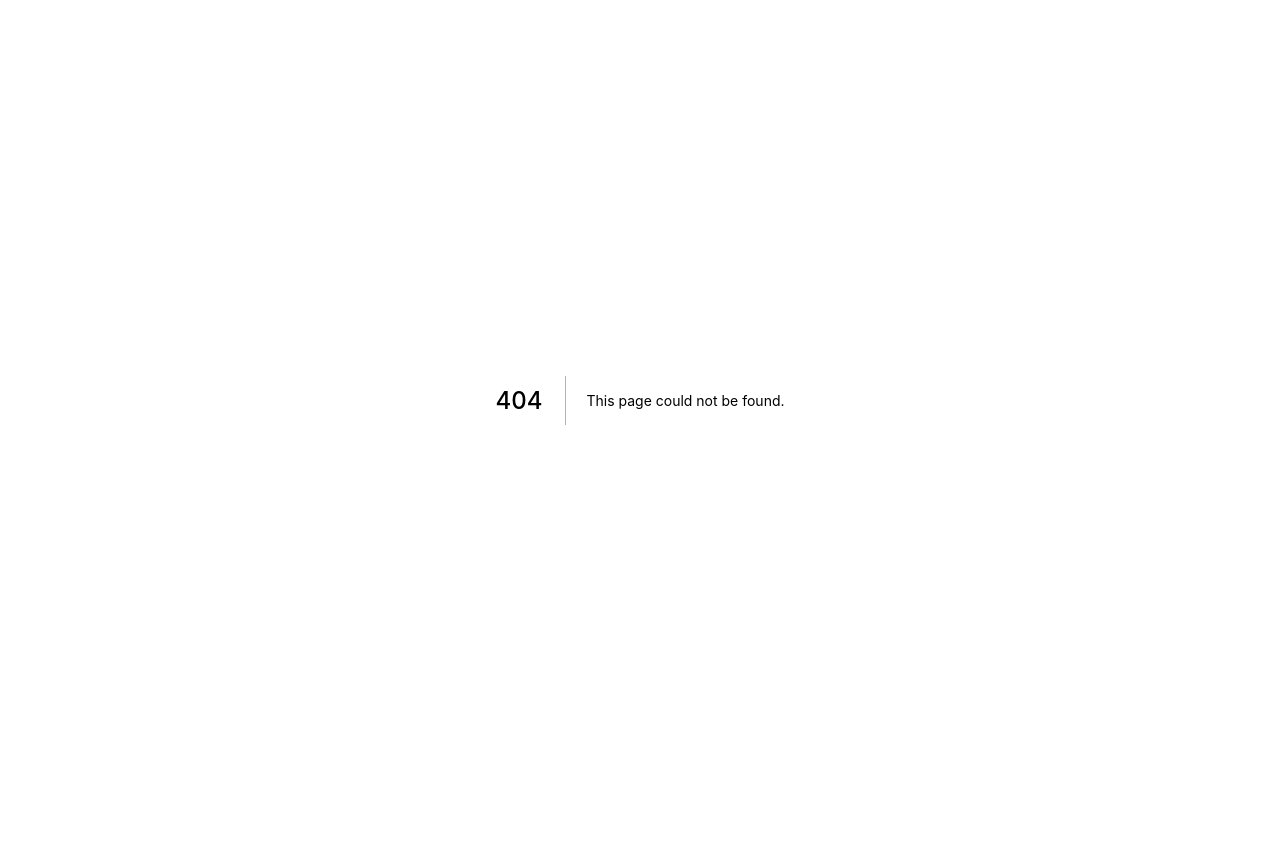
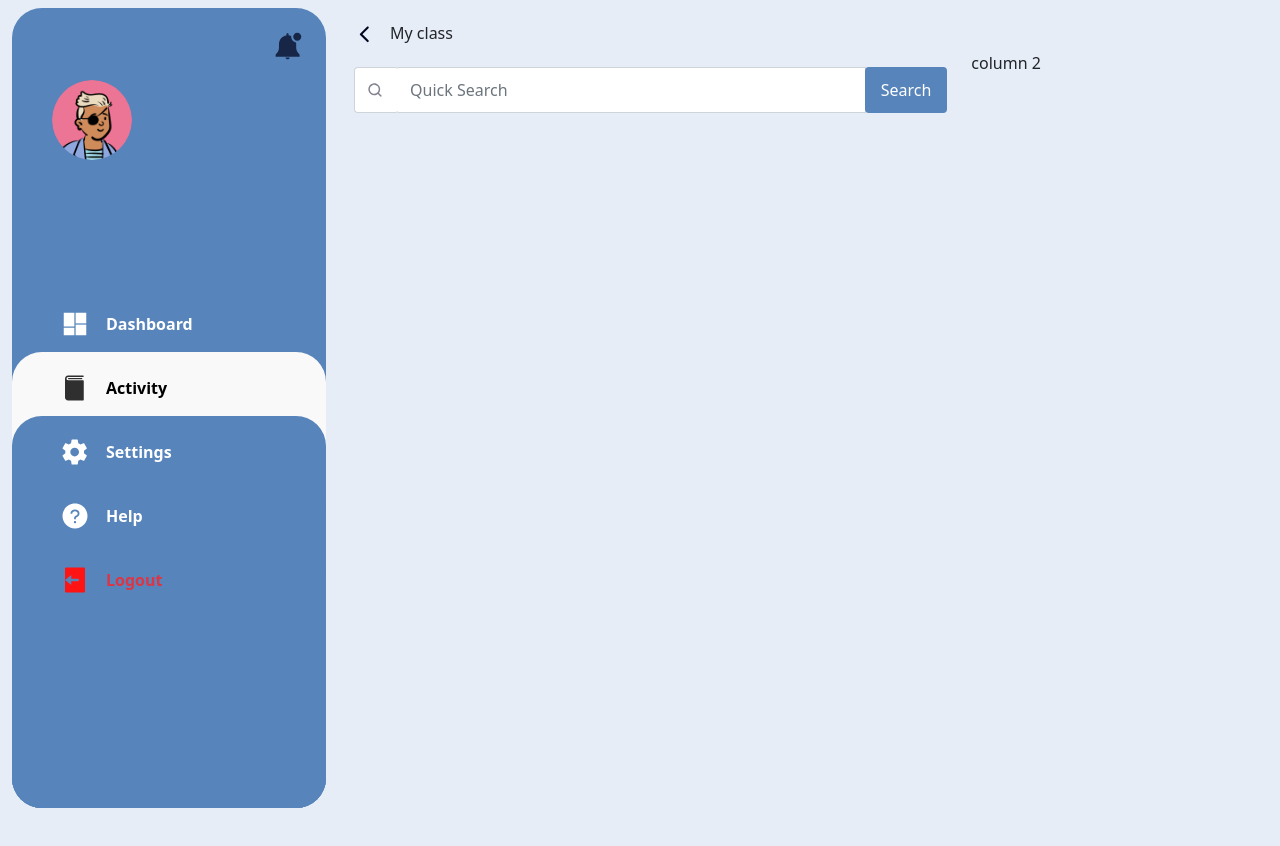
Before and after one commit to MemorableTeam/kurangguru-frontend, a Next.js app: page /class in a window 1280 px wide. Before the commit this address had no page. Shown: the top 846 px of the page. Before the commit the page ends 800 px from the top, so only its background shows below. Built offline with nearby package versions, Linux system fonts and the light colour scheme; no server answers.

Commit message:
create new folder 'class'

```diff
--- /dev/null
+++ b/pages/class/index.js
@@ -0,0 +1,60 @@
+import Sidebar from "../../components/sidebar"
+import { Col, Row, Image, DropdownButton, Dropdown, Pagination } from "react-bootstrap"
+import { Header } from "../../components";
+import { useState, useEffect } from 'react'
+import { useForm } from "react-hook-form";
+import Link from "next/link";
+
+const UserActivity = () => {
+
+  return (
+    <>
+      <Header title="My Class" />
+      <div className='container-fluid bg-blue-light sm-bg' style={{ height: '220vh' }}>
+        <Row className='gx-3 p-2' style={{ height: '100vh' }}>
+          <Col md={5} lg={4} xl={3} className='p-0'>
+            <Row>
+              <Col md={12} className="h-activity">
+                <Sidebar activeTabs={3} />
+              </Col>
+              <Col></Col>
+            </Row>
+          </Col>
+          <Col>
+            <Row className='w-100 h-100 ms-2'>
+              <Col xs={12} className='bg-transparent w-100' style={{ height: '100%', borderTopLeftRadius: '30px', borderTopRightRadius: '30px' }}>
+                <div className="d-flex mt-3">
+                  <Link href="/activity">
+                    <Image className="back" src="/icon/back-icon.svg" style={{ height: '20px' }} />
+                  </Link>
+                  <h6 className="mb-2 ms-3 fw-500">My class</h6>
+                </div>
+                <Row>
+                  <Col xs={8}>
+                    <div className="mt-3 input-group">
+                      <div className="input-group-prepend">
+                        <span className="input-group-text bg-white b-search">
+                          <Image className="py-2" src="/icon/search-icon.svg" style={{ height: '10%', width: '80%' }} />
+                        </span>
+                      </div>
+                      <input type="text" className="form-control search shadow-none" placeholder="Quick Search" />
+                      <div className="input-group-append">
+                        <button className="btn btn-blue-dark btn-search" type="button">Search</button>
+                      </div>
+                    </div>
+                  </Col>
+                  <Col xs={4}>
+                    column 2
+                  </Col>
+                </Row>
+
+              </Col>
+            </Row>
+          </Col>
+        </Row>
+      </div>
+    </>
+  )
+}
+
+export default UserActivity
```
